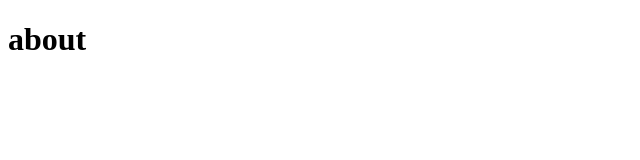
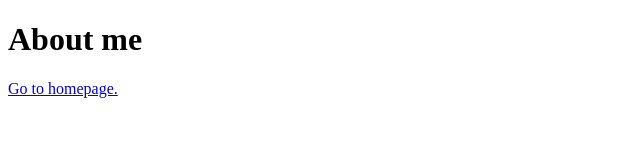
Before and after one commit to ashuraesparcia/ashuraesparcia.github.io, a plain HTML site: page about.html in a window 1280 px wide. Shown: the whole page, without its empty margins (0-640 px from the left). Drawn offline with Linux system fonts and the light colour scheme.

Commit message:
About my homepage.

```diff
--- a/about.html
+++ b/about.html
@@ -3,9 +3,10 @@
 <head>
     <meta charset="UTF-8">
     <meta name="viewport" content="width=device-width, initial-scale=1.0">
-    <title>About my homepage</title>
+    <title>About</title>
 </head>
 <body>
-    <h1>about</h1>
+    <h1>About me</h1>
+    <a href="index.html">Go to homepage.</a>
 </body>
 </html>
```
